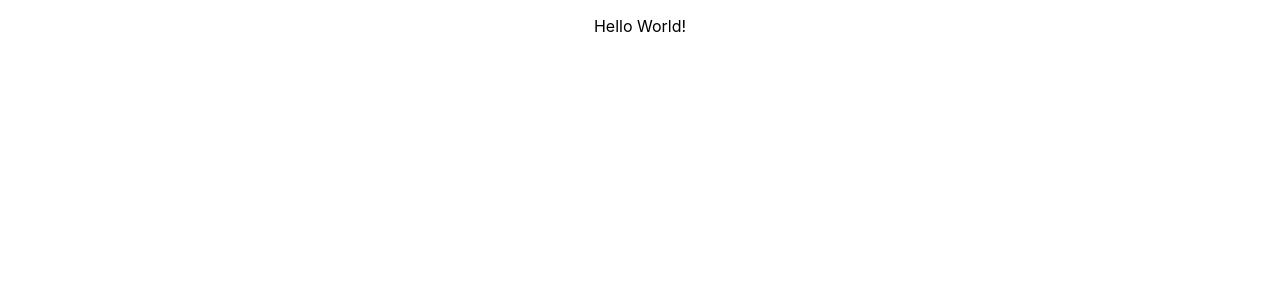
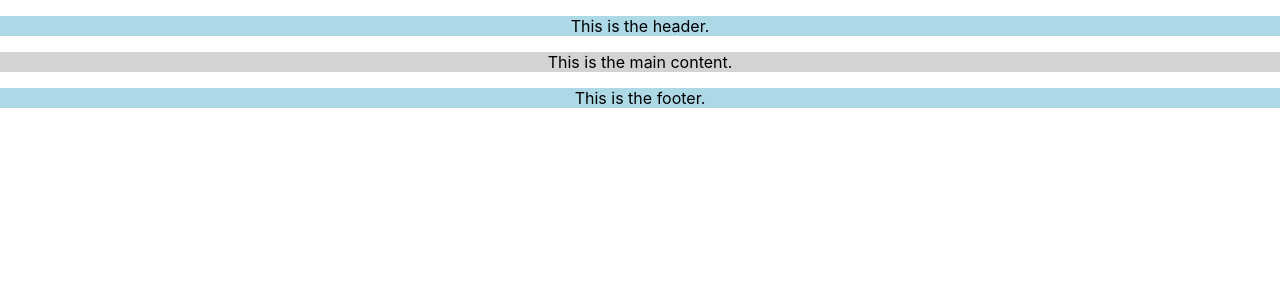
Before and after one commit to arashkeighobadi/RisingStack-scraper, a React (Create React App) app: page / in a window 1280 px wide. Shown: the top 300 px of the page. Built offline with nearby package versions, Linux system fonts and the light colour scheme; the HTML template or start-up script is replaced by a standard one.

Commit message:
Add Header, Main, and Footer

```diff
--- a/src/App.js
+++ b/src/App.js
@@ -1,10 +1,15 @@
 import React from 'react';
 import './App.css';
+import Header from './components/header/Header'
+import Main from './components/main/Main'
+import Footer from './components/footer/Footer'
 
 function App() {
   return (
     <div className="App">
-      <p>Hello World!</p>
+      <Header/>
+      <Main/>
+      <Footer/>
     </div>
   );
 }
--- /dev/null
+++ b/src/components/footer/Footer.js
@@ -0,0 +1,13 @@
+import React from 'react';
+import FooterView from './FooterView';
+
+class Footer extends React.Component {
+
+    render() {
+        return(
+            <FooterView/>
+        );
+    }
+}
+
+export default Footer;
--- /dev/null
+++ b/src/components/footer/FooterView.js
@@ -0,0 +1,20 @@
+import React from 'react';
+
+class FooterView extends React.Component {
+
+    render() {
+        return(
+            <div style={styles.divStyle}>
+                <p>This is the footer.</p>
+            </div>
+        );
+    }
+}
+
+const styles = {
+    divStyle: {
+        backgroundColor: 'lightblue',
+    },
+}
+
+export default FooterView;
--- /dev/null
+++ b/src/components/header/Header.js
@@ -0,0 +1,13 @@
+import React from 'react';
+import HeaderView from './HeaderView';
+
+class Header extends React.Component {
+
+    render() {
+        return(
+            <HeaderView/>
+        );
+    }
+}
+
+export default Header;
--- /dev/null
+++ b/src/components/header/HeaderView.js
@@ -0,0 +1,20 @@
+import React from 'react';
+
+class HeaderView extends React.Component {
+
+    render() {
+        return(
+            <div style={styles.divStyle}>
+                <p>This is the header.</p>
+            </div>
+        );
+    }
+}
+
+const styles = {
+    divStyle: {
+        backgroundColor: 'lightblue',
+    },
+}
+
+export default HeaderView;
--- /dev/null
+++ b/src/components/main/Main.js
@@ -0,0 +1,13 @@
+import React from 'react';
+import MainView from './MainView';
+
+class Main extends React.Component {
+
+    render() {
+        return(
+            <MainView/>
+        );
+    }
+}
+
+export default Main;
--- /dev/null
+++ b/src/components/main/MainView.js
@@ -0,0 +1,20 @@
+import React from 'react';
+
+class MainView extends React.Component {
+
+    render() {
+        return(
+            <div style={styles.divStyle}>
+                <p>This is the main content.</p>
+            </div>
+        );
+    }
+}
+
+const styles = {
+    divStyle: {
+        backgroundColor: 'lightgray',
+    },
+}
+
+export default MainView;
```
